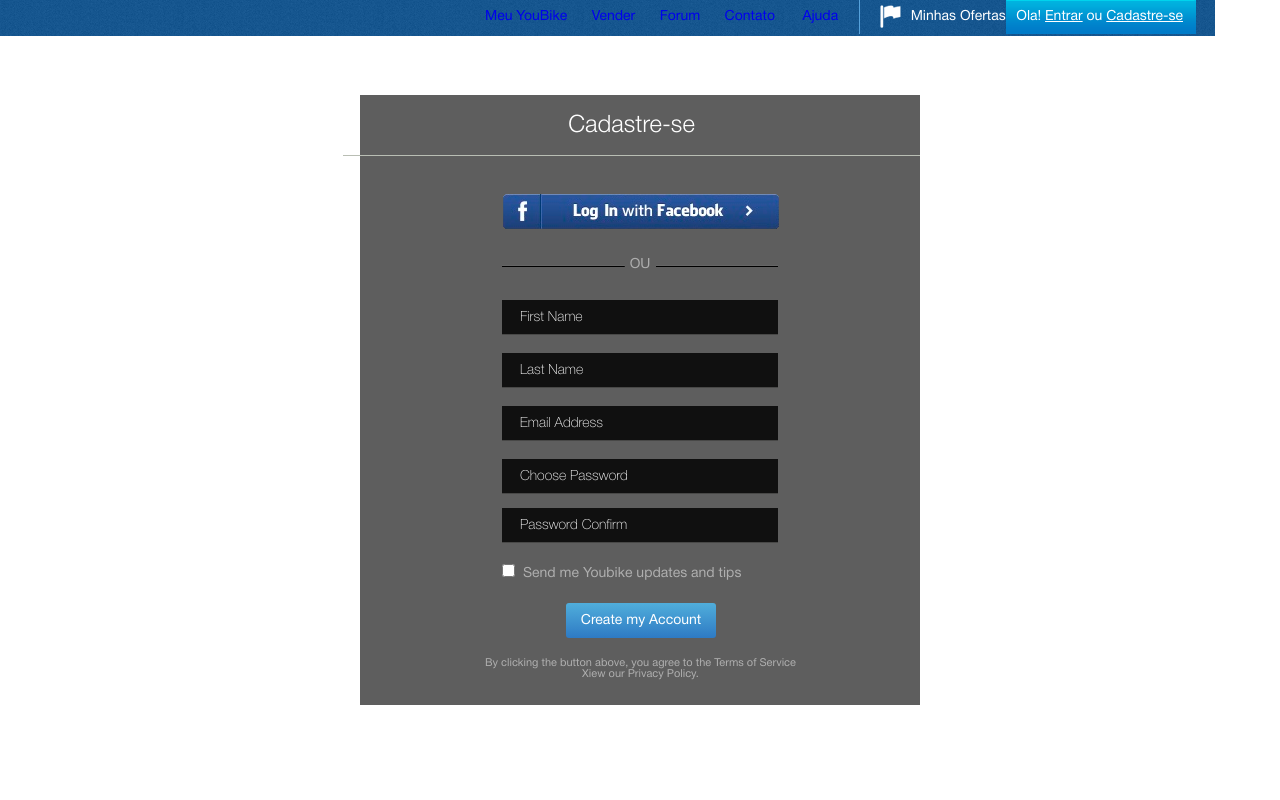
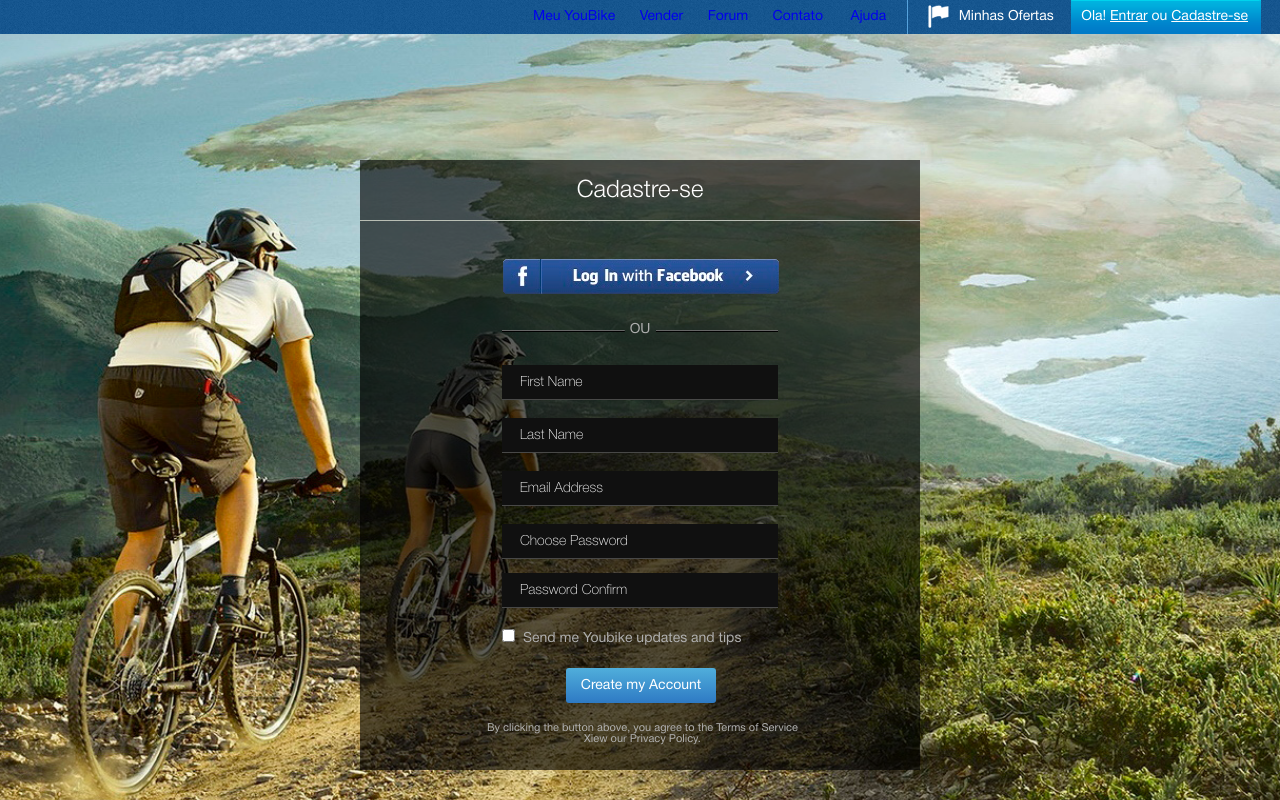
Before and after one commit to v-1390/curses, a PHP site: page /html/hw_5/index.html in a window 1280 px wide. Run offline with PHP 8.4, Linux system fonts and the light colour scheme.

Commit message:
Update style.css

```diff
--- a/html/hw_5/style.css
+++ b/html/hw_5/style.css
@@ -13,9 +13,13 @@
 	src: url("fonts/HelveticaNeue/HelveticaNeueCyr-Roman.otf");
 }
 
- .wraper {
- 	width: 1215px;
- 	margin: auto;
+
+html {
+    background: url("img/background.png") no-repeat center center fixed;
+    -webkit-background-size: cover;
+    -moz-background-size: cover;
+    -o-background-size: cover;
+    background-size: cover;
 }
 
 body, body * {
@@ -23,11 +27,10 @@
 	margin: 0px;
 	border: none;
 	font-family: 'Helvetica Neue Roman';
+	position: static;
 }
 
 .top {
-	height: 36px;
-	width: 1215px;
 	direction: rtl;
 	color: #60b5ed;
 	background: rgb(7, 79, 143) url("img/background-3.png");
@@ -99,13 +102,21 @@
 
 /*BODY*/
 
-
-.content {
-	position: relative;
-	width: 1215px;
-	height: 1028px;
-	background: url("img/background.png") no-repeat center top;
-
+form {
+	position: absolute;
+	box-sizing: border-box;
+	width: 560px;
+	height: 610px;
+	top: 50%;
+	left: 50%;
+	margin-top: -240px;
+	margin-left: -280px;
+	background: rgba(0, 0, 0, 0.63);
+	padding-left: 142px;
+	padding-right: 142px;
+	font-family: 'Helvetica Neue Roman';
+	text-align: left;
+	color: rgb(175, 175, 175);
 }
 
 .name {
@@ -121,23 +132,6 @@
 	border-bottom: 1px solid rgb(185, 190, 180);
 	font-family: 'Helvetica Neue Black';
 	font-size: 24px;
-}
-
-form {
-	position: absolute;
-	box-sizing: border-box;
-	width: 560px;
-	height: 610px;
-	top: 50%;
-	left: 50%;
-	margin-top: -305px;
-	margin-left: -280px;
-	background: rgba(0, 0, 0, 0.63);
-	padding-left: 142px;
-	padding-right: 142px;
-	font-family: 'Helvetica Neue Roman';
-	text-align: left;
-	color: rgb(175, 175, 175);
 }
 
 .facebook {
@@ -203,6 +197,7 @@
 .agree {
 	position: absolute;
 	font-size: 11px;
+	margin-left: -15px;
 }
 
 input[type="checkbox"] {
@@ -215,6 +210,5 @@
 
 
 p:last-child {
-	margin-left: -17px;
 	text-align: center;
 }
```
